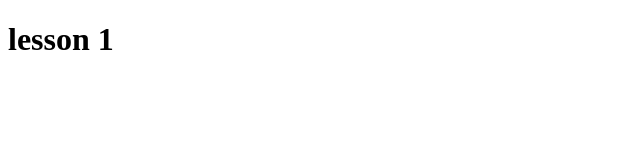
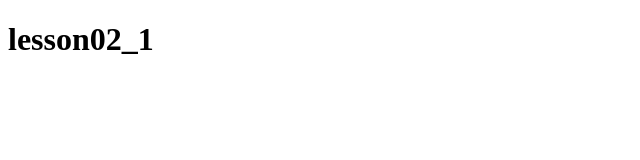
Before and after one commit to kirikiro/glo_academy_course, a plain HTML site: page lesson02_1/index.html in a window 1280 px wide. Shown: the full height of the page, 0-640 px from the left. Drawn offline with Linux system fonts and the light colour scheme.

Commit message:
some changes in index.html: title and h1

```diff
--- a/lesson02_1/index.html
+++ b/lesson02_1/index.html
@@ -2,10 +2,10 @@
 <html lang="ru">
 <head>
     <meta charset="UTF-8">
-    <title>lesson 1</title>
+    <title>lesson02_1</title>
 </head>
 <body>
-    <h1>lesson 1</h1>
+    <h1>lesson02_1</h1>
     <script src="./script.js"></script>
 </body>
 </html>
```
